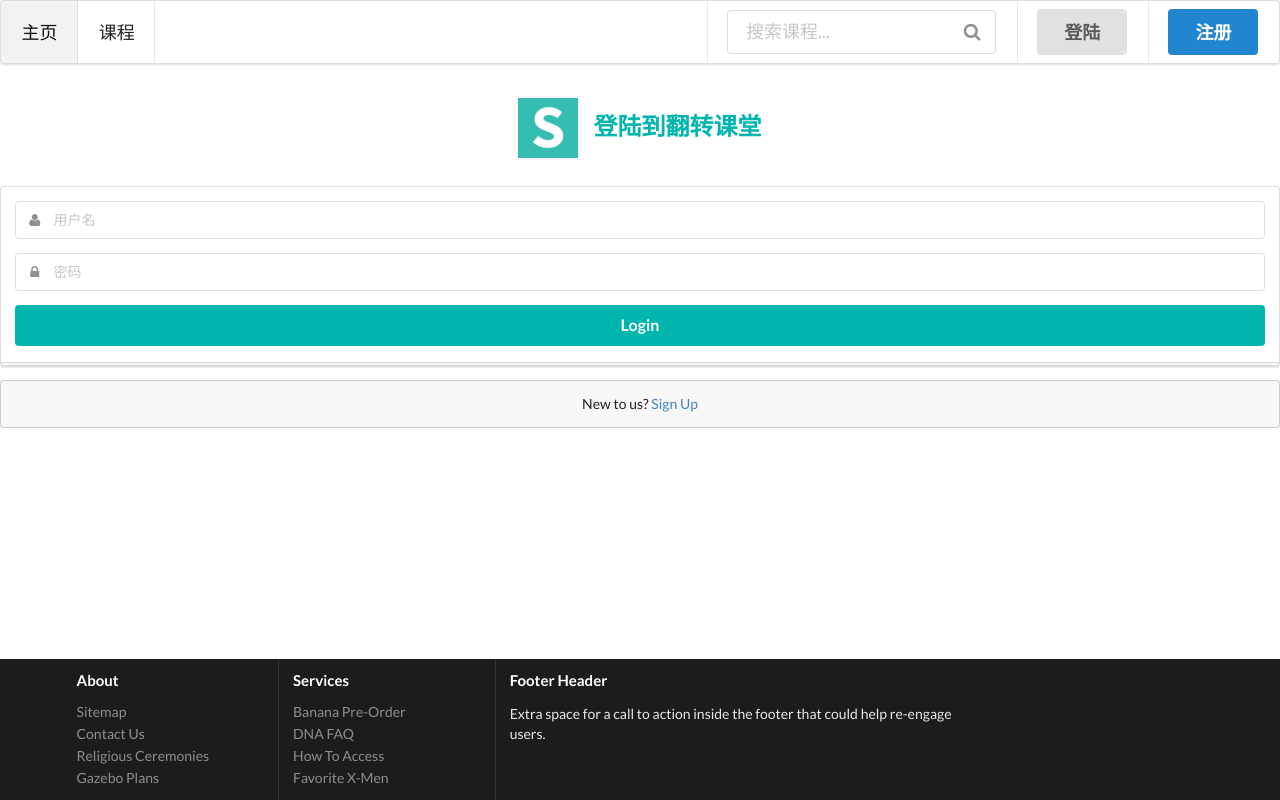
After one commit to bllli/ReverseCourse, a Django app: page /auth/login/ in a window 1280 px wide. The commit adds this page. Run offline with Django 3.2, Linux system fonts and the light colour scheme; parts of the project's set-up code (start-up, migrations or seed data) failed here and were passed over.

Commit message:
+ 登陆登出

```diff
--- a/ReverseCourse/settings.py
+++ b/ReverseCourse/settings.py
@@ -37,6 +37,7 @@ INSTALLED_APPS = [
     'django.contrib.sessions',
     'django.contrib.messages',
     'django.contrib.staticfiles',
+    'semanticuiforms',
     'backend'
 ]
 
--- a/ReverseCourse/urls.py
+++ b/ReverseCourse/urls.py
@@ -20,6 +20,9 @@ from backend import views
 
 urlpatterns = [
     url(r'^admin/', admin.site.urls),
-    url(r'^base$', views.base),
-    url(r'^$', views.index),
+    url(r'^auth/', include([
+        url(r'^login/$', views.login, name='login'),
+        url(r'^logout/$', views.logout, name='logout'),
+    ]), name='auth'),
+    url(r'^$', views.index, name='index'),
 ]
--- /dev/null
+++ b/backend/forms.py
@@ -0,0 +1,9 @@
+from django import forms
+from django.contrib.auth.models import User
+
+
+class LoginForm(forms.Form):
+    username = forms.CharField(label='用户名', max_length=20, help_text='请输入您的用户名')
+    password = forms.CharField(label='密码', widget=forms.PasswordInput())
+
+    # def clean(self):
--- a/backend/views.py
+++ b/backend/views.py
@@ -1,16 +1,37 @@
 import json
 
-from django.http import HttpResponse
+from django.http import HttpResponse, HttpResponseRedirect
 from django.shortcuts import render
+from django.contrib import auth
+from django.contrib import messages
 
 from .models import Article
-
-
-def base(request):
-    return render(request, 'base.html')
+from .forms import LoginForm
 
 
 def index(request):
-    data = list(Article.objects.values('title'))
-    # return HttpResponse(json.dumps(data), content_type='application/json')
     return render(request, 'index.html')
+
+
+def login(request):
+    if request.user.is_authenticated():
+        messages.warning(request, '用户 {username}, 你已经登陆'.format(username=request.user.username))
+        return HttpResponseRedirect('/')
+    form = LoginForm(request.POST or None)
+    if request.method == 'POST' and form.is_valid():
+        username = request.POST.get('username', None)
+        password = request.POST.get('password', None)
+        user = auth.authenticate(username=username, password=password)
+        if user and user.is_active:
+            auth.login(request, user)
+            messages.success(request, '欢迎回来, {username}'.format(username=request.user.username))
+            return HttpResponseRedirect('/')
+        else:
+            messages.error(request, '账号或密码错误')
+    return render(request, 'login.html', {'login_form': form})
+
+
+def logout(request):
+    messages.success(request, '登出成功, Bye~')
+    auth.logout(request)
+    return HttpResponseRedirect('/')
--- a/templates/base.html
+++ b/templates/base.html
@@ -1,3 +1,4 @@
+{% load semanticui %}
 <!DOCTYPE html>
 <html>
 <head>
@@ -10,8 +11,6 @@
     <meta content="#ffffff" name="theme-color"/>
     <title>{% block title %}你看这个页面没有title{% endblock %}</title>
     <link href="/static/dist/semantic-ui/semantic.min.css" rel="stylesheet" type="text/css"/>
-    <link href="/static/stylesheets/default.css" rel="stylesheet" type="text/css"/>
-    <link href="/static/stylesheets/pandoc-code-highlight.css" rel="stylesheet" type="text/css"/>
     <script src="/static/dist/jquery/jquery.min.js"></script>
     <style type="text/css">
         .site {
@@ -19,6 +18,7 @@
             min-height: 100vh;
             flex-direction: column;
         }
+
         .site_container {
             margin-top: 20px;
             flex: 1;
@@ -28,7 +28,7 @@
 </head>
 <body class="site">
 <div class="ui massive menu">
-    <a class="active item">主页 </a>
+    <a class="active item" href="{% url 'index' %}">主页 </a>
     <a class="item">课程 </a>
     <div class="right menu">
         <div class="item">
@@ -37,22 +37,39 @@
                 <i class="search icon"></i>
             </div>
         </div>
-        <div class="ui dropdown item">语言 <i class="dropdown icon"></i>
-            <div class="menu">
-                <a class="item">英语</a>
-                <a class="item">Russian</a>
-                <a class="item">Spanish</a>
+        {% if not request.user.is_authenticated %}
+            <div class="item">
+                <a class="ui login button" href="{% url 'login' %}">登陆</a>
             </div>
-        </div>
-        <div class="item">
-            <div class="ui button">登录</div>
-        </div>
-        <div class="item">
-            <div class="ui primary button">注册</div>
-        </div>
+            <div class="item">
+                <div class="ui primary button">注册</div>
+            </div>
+        {% else %}
+            <div class="ui dropdown item"> {{ request.user.username }} <i class="dropdown icon"></i>
+                <div class="menu">
+                    <a class="item">个人信息</a>
+                    <a class="item">我的课程</a>
+                    <a class="item">我的团队</a>
+                    <a class="item" href="{% url 'logout' %}">登出</a>
+                </div>
+            </div>
+        {% endif %}
     </div>
 </div>
 <div class="site_container">
+    {% if messages %}
+        <div class="ui center list">
+            {% for message in messages %}
+                <div class="item">
+                    <div class="ui compact message transition">
+                        <i class="close icon"></i>
+                        <p>{{ message }}</p>
+                    </div>
+                </div>
+                {#            <li{% if message.tags %} class="{{ message.tags }}"{% endif %}>{{ message }}</li>#}
+            {% endfor %}
+        </div>
+    {% endif %}
     {% block container %}
         <p class="ui large">模板未定义</p>
     {% endblock %}
@@ -94,4 +111,12 @@
     </div>
 </div>
 <script src="/static/dist/semantic-ui/semantic.min.js"></script>
+<script type="text/javascript">
+    $('.message .close').on('click', function () {
+        $(this).closest('.message').transition('fade');
+    });
+    $('.dropdown').dropdown();
+</script>
+{% block js %}
+{% endblock %}
 </body>
--- a/templates/index.html
+++ b/templates/index.html
@@ -11,7 +11,7 @@
         <h2>
             以学生分组为主导的新教学模式
         </h2>
-        <div class="ui huge primary button">
+        <div class="ui large primary button">
             了解更多<i class="right arrow icon"></i>
         </div>
     </div>
--- /dev/null
+++ b/templates/login.html
@@ -0,0 +1,46 @@
+{% extends 'base.html' %}
+{% block title %}登陆 - 翻转课堂{% endblock %}
+{% block container %}
+    <div class="ui middle aligned center aligned grid">
+        <div class="column">
+            <h2 class="ui teal image header">
+                <img class="image" src="/static/images/logo.png">
+                <div class="content">
+                    登陆到翻转课堂
+                </div>
+            </h2>
+            <form class="ui large form" method="post">
+                {% csrf_token %}
+                <div class="ui stacked segment">
+                    <div class="field">
+                        <div class="ui left icon input">
+                            <i class="user icon"></i><input name="username" placeholder="用户名" type="text">
+                        </div>
+                    </div>
+                    <div class="field">
+                        <div class="ui left icon input">
+                            <i class="lock icon"></i><input name="password" placeholder="密码" type="password">
+                        </div>
+                    </div>
+                    <div class="ui fluid large teal submit button">
+                        Login
+                    </div>
+                </div>
+                <div class="ui error message"></div>
+            </form>
+            <div class="ui message">
+                New to us?<a href="login.html#"> Sign Up</a>
+            </div>
+        </div>
+    </div>
+{% endblock %}
+
+{% block js %}
+<script type="text/javascript">
+    $(document).ready(function () {
+        $(".ui.form").form({
+
+        });
+    });
+</script>
+{% endblock %}
```
